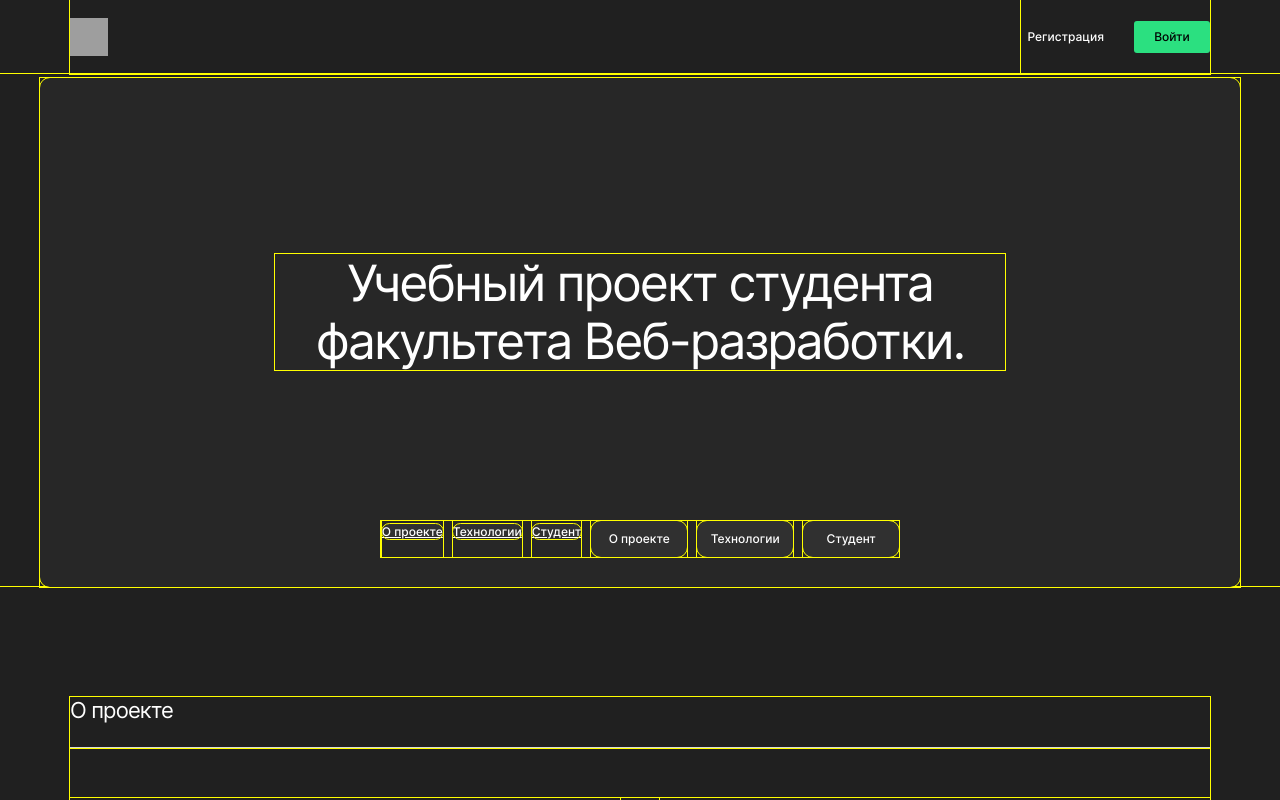
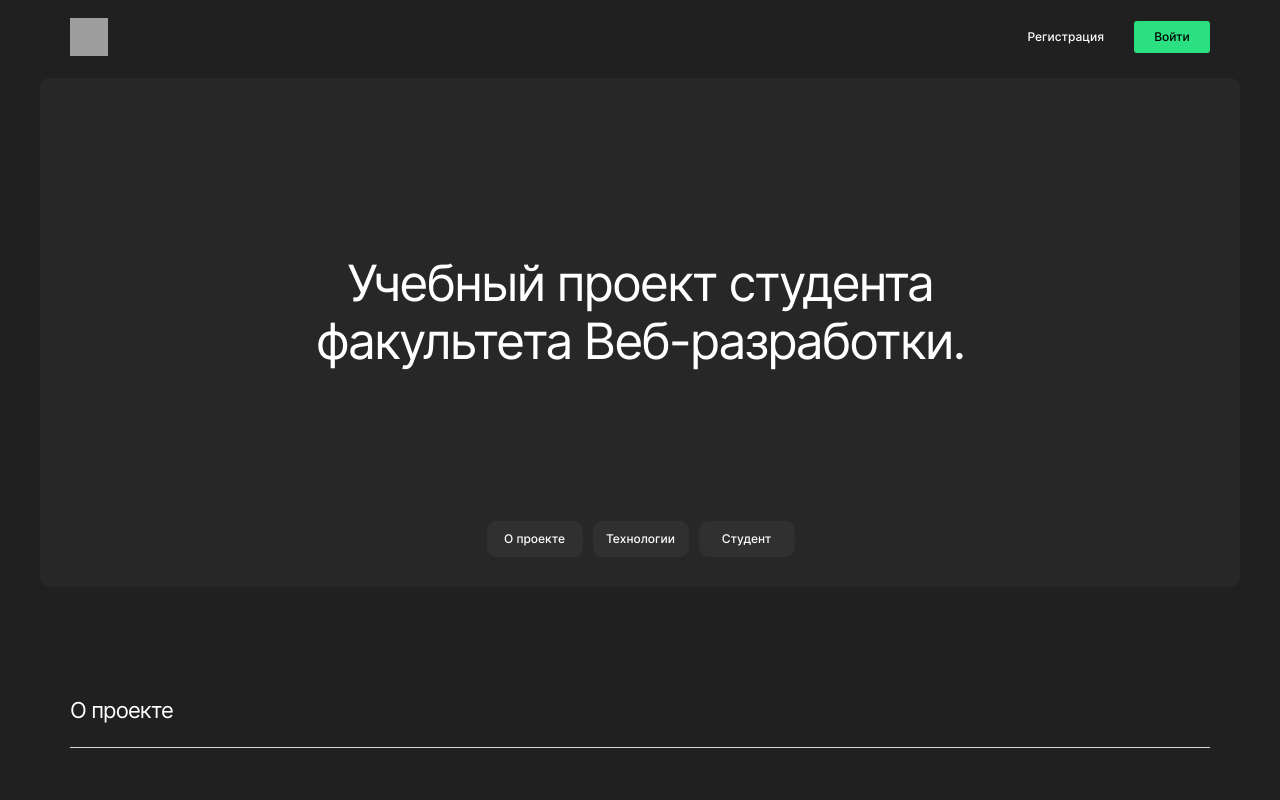
Before and after one commit to DonVladon96/movies-explorer-frontend, a React (Create React App) app: page / in a window 1280 px wide. Shown: the top 800 px of the page. Built offline with nearby package versions, Linux system fonts and the light colour scheme; grey boxes are pictures that could not be loaded; the HTML template or start-up script is replaced by a standard one.

Commit message:
Исправил все замечания

```diff
--- a/src/components/App/App.css
+++ b/src/components/App/App.css
@@ -13,5 +13,3 @@
   width: 100%;
   font-weight: 400;
 }
-
-* { outline: 1px solid yellow; }
--- a/src/components/Main/NavTab/NavTab.css
+++ b/src/components/Main/NavTab/NavTab.css
@@ -1,4 +1,6 @@
 .navtab {
+    padding: 0;
+    margin: 0;
     margin-top: 151px;
     display: flex;
     gap: 10px;
@@ -25,6 +27,12 @@
     border: 0 solid #303030;
     cursor: pointer;
     transition: 0.4s;
+
+    display: flex;
+    align-content: center;
+    justify-content: center;
+    align-items: center;
+    text-decoration: none;
 }
 
 .navtab__button:hover {
--- a/src/components/Main/NavTab/NavTab.jsx
+++ b/src/components/Main/NavTab/NavTab.jsx
@@ -7,23 +7,23 @@ function NavTab() {
 
 
 
-    <nav className="navtab">
+    <ul className="navtab">
 
-      <li className="navtab__link-aboute">
+      <li className="navtab__button">
         <a
           href="/#about"
-          className="navtab__button">
+          className="navtab__link-aboute navtab__button">
           О проекте
         </a>
       </li>
-      <li>
+      <li className="navtab__button">
         <a
           href="/#techs"
           className="navtab__link-techs navtab__button">
           Технологии
         </a>
       </li>
-      <li>
+      <li className="navtab__button">
         <a
           href="/#student"
           className="navtab__link-student navtab__button">
@@ -31,18 +31,7 @@ function NavTab() {
         </a>
       </li>
 
-
-
-      <a href="/#about" className="navtab__link-aboute">
-        <button type="button" className="navtab__button">О проекте</button>
-      </a>
-      <a href="/#techs" className="navtab__link-techs">
-        <button type="button" className="navtab__button">Технологии</button>
-      </a>
-      <a href='/#student' className="navtab__link-student">
-        <button type="button" className="navtab__button">Студент</button>
-      </a>
-    </nav>
+    </ul>
   );
 }
 
--- a/src/components/Movies/MoviesCardList/MoviesCardList.css
+++ b/src/components/Movies/MoviesCardList/MoviesCardList.css
@@ -73,6 +73,13 @@
     margin: 0;
     margin-right: 16px;
     cursor: pointer;
+}
+
+.movie__like-active:hover {
+    cursor: pointer;
+    transition: .7s ease-in-out;
+    background-color: #2BE080;
+    border-radius: 3px;
 }
 
 .movie__like {
--- a/src/components/Navigation/Navigation.css
+++ b/src/components/Navigation/Navigation.css
@@ -31,6 +31,11 @@
     text-decoration: none;
     border-bottom: solid 2px #FFF;
     padding-bottom: 4px;
+}
+
+.navigation__list .active:hover {
+    opacity: 0.5;
+
 }
 
 .navigation__list {
@@ -143,6 +148,8 @@
         padding-bottom: 4px;
         font-size: 18px;
     }
+
+
 }
 
 @media screen and (min-width: 992px) {
--- a/src/components/Profile/Profile.css
+++ b/src/components/Profile/Profile.css
@@ -96,6 +96,11 @@
     border-bottom: 1px solid #424242;
     background-color: #202020;
 }
+
+.profile__input:focus {
+    border-color: #48ff00;
+}
+
 
 .profile__input::-webkit-input-placeholder { /* WebKit browsers */
     color: #FFFFFF;
--- a/src/components/SavedMovies/SavedMovies.css
+++ b/src/components/SavedMovies/SavedMovies.css
@@ -47,7 +47,7 @@
 .saveMovie__caption {
     color: #FFF;
     font-size: 13px;
-    font-family: Inter;
+    font-family: 'Inter', Arial, sans-serif;
     font-style: normal;
     font-weight: 500;
     line-height: normal;
@@ -106,9 +106,18 @@
 
 .saveMovie__like-activee:hover {
     cursor: pointer;
-    opacity: 0.8;
+    transition: .7s ease-in-out;
+    background-color: #2BE080;
+    border-radius: 3px;
 }
 
+
+.saveMovie__like-active:hover {
+    cursor: pointer;
+    transition: .7s ease-in-out;
+    background-color: #2BE080;
+    border-radius: 5px;
+}
 
 .saveMovie__like-active:hover {
     cursor: pointer;
@@ -119,7 +128,7 @@
 .saveMovie__time-line {
     color: #8B8B8B;
     font-size: 11px;
-    font-family: Inter;
+    font-family: 'Inter', Arial, sans-serif;
     font-style: normal;
     font-weight: 400;
     line-height: normal;
--- a/src/vendor/fonts.css
+++ b/src/vendor/fonts.css
@@ -3,8 +3,8 @@
     font-style: normal;
     font-weight: 400;
     font-display: swap;
-    src: url('../../src/fonts/Inter-Regular.woff2') format("woff2"),
-    url('../../src/fonts/Inter-Regular.woff') format("woff");
+    src: url('../fonts/Inter-Regular.woff2') format("woff2"),
+    url('../fonts/Inter-Regular.woff') format("woff");
 }
 
 @font-face {
@@ -12,8 +12,8 @@
     font-style: normal;
     font-weight: 500;
     font-display: swap;
-    src: url('../../src/fonts/Inter-Medium.woff2') format("woff2"),
-    url('../../src/fonts/Inter-Medium.woff') format("woff");
+    src: url('../fonts/Inter-Medium.woff2') format("woff2"),
+    url('../fonts/Inter-Medium.woff') format("woff");
 }
 
 @font-face {
@@ -21,6 +21,6 @@
     font-style: normal;
     font-weight: 900;
     font-display: swap;
-    src: url('../../src/fonts/Inter-Black.woff2') format("woff2"),
-    url('../../src/fonts/Inter-Black.woff') format("woff");
+    src: url('../fonts/Inter-Black.woff2') format("woff2"),
+    url('../fonts/Inter-Black.woff') format("woff");
 }
```
